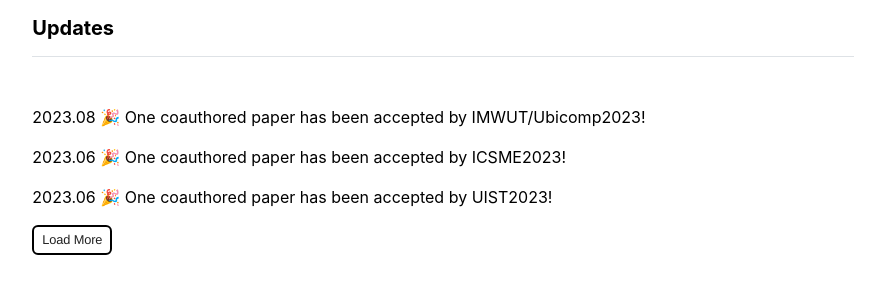
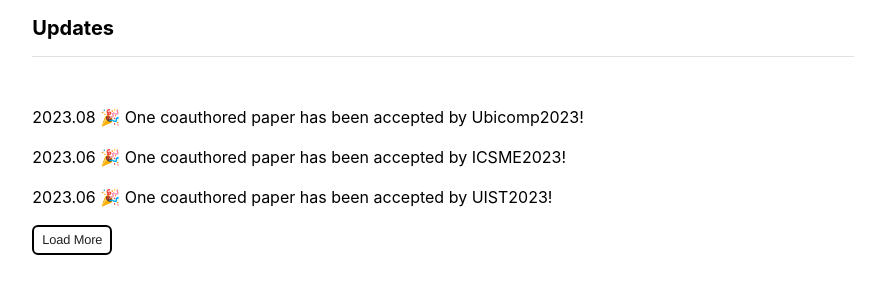
Before and after one commit to gaojie058/gaojie058.github.io, a Jekyll site: the page built from index.md, in a window 1280 px wide. Shown: the part 593-893 px from the top of the page, without its empty margins (197-1082 px from the left). Built offline with Jekyll 4.4.1, drawn with Linux system fonts in a browser that asks for light colours.

Commit message:
Update updates.yml

```diff
--- a/_data/updates.yml
+++ b/_data/updates.yml
@@ -1,5 +1,5 @@
 index:
-- 2023.08 🎉 One coauthored paper has been accepted by IMWUT/Ubicomp2023!
+- 2023.08 🎉 One coauthored paper has been accepted by Ubicomp2023!
 - 2023.06 🎉 One coauthored paper has been accepted by ICSME2023!
 - 2023.06 🎉 One coauthored paper has been accepted by UIST2023!
 - 2023.06 🎉 One first-authored paper has been accepted by ToCHI!
```
